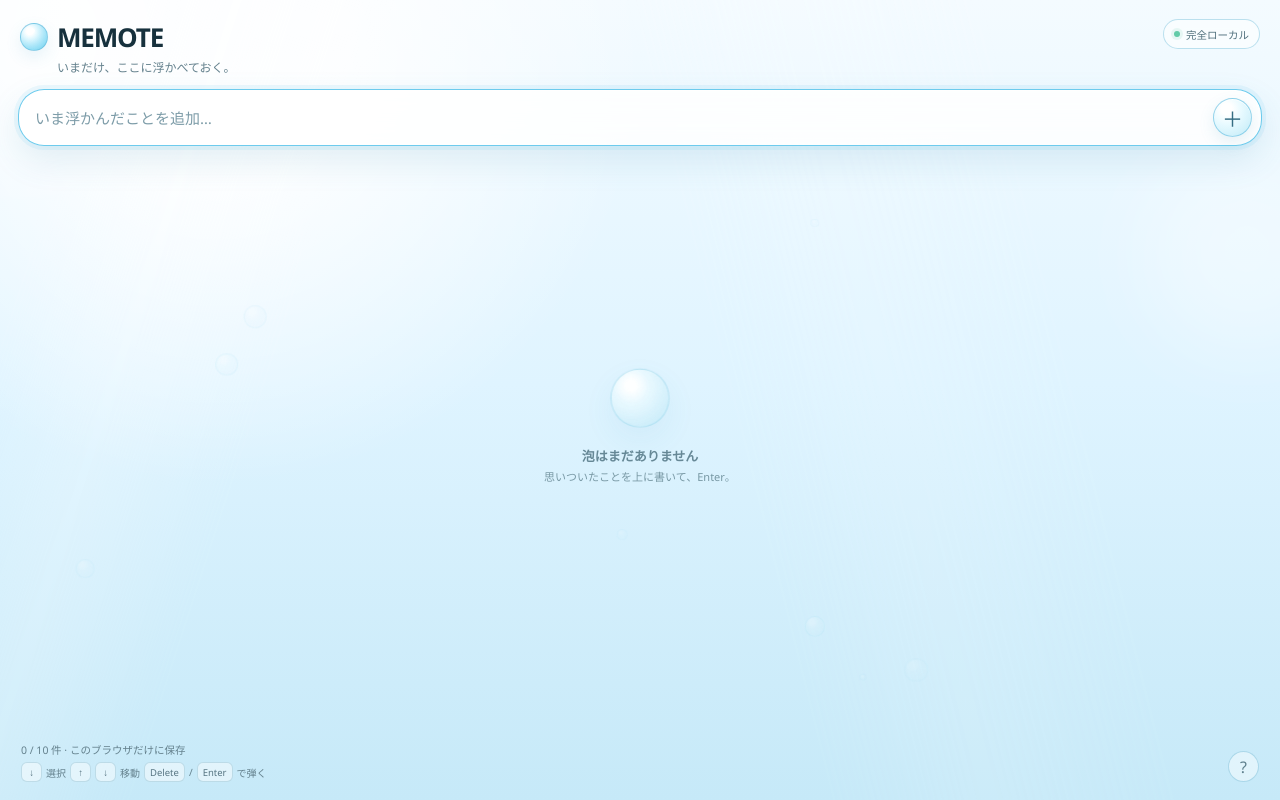
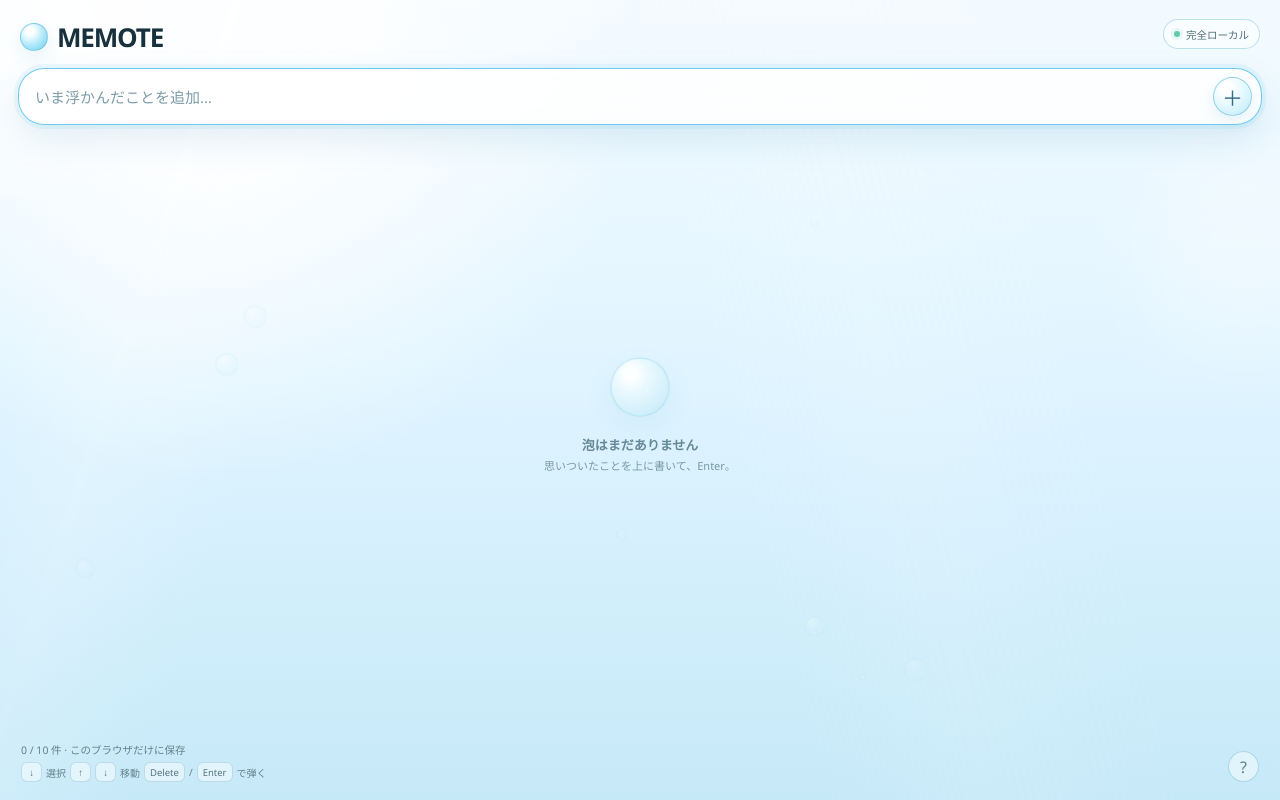
Before and after one commit to cityriver52/MEMOTE, a plain HTML site: page MEMOTE.html in a window 1280 px wide. Drawn offline with Linux system fonts and the light colour scheme.

Commit message:
Remove MEMOTE tagline

```diff
--- a/MEMOTE.html
+++ b/MEMOTE.html
@@ -13,7 +13,7 @@
 .app{position:relative;isolation:isolate;width:100%;height:100%;min-width:320px;display:grid;grid-template-rows:auto auto 1fr auto;padding:18px;background:radial-gradient(circle at 17% 7%,rgba(255,255,255,.84) 0 10%,transparent 33%),linear-gradient(180deg,#f4fbff 0%,#dff4ff 48%,#c6e9f8 100%);overflow:hidden}
 .app:before{content:"";position:absolute;inset:0;z-index:-4;pointer-events:none;opacity:.32;background-image:linear-gradient(108deg,transparent 12%,rgba(255,255,255,.55) 19%,transparent 28%),linear-gradient(76deg,transparent 55%,rgba(255,255,255,.3) 65%,transparent 77%);filter:blur(12px);transform:scale(1.12)}
 .light{position:absolute;border-radius:50%;pointer-events:none;filter:blur(42px);z-index:-3}.l1{width:260px;height:260px;left:-90px;top:-95px;background:rgba(255,255,255,.53)}.l2{width:210px;height:210px;right:-72px;top:18%;background:rgba(255,255,255,.35)}
-.top,.capture,.stage,.foot{position:relative;z-index:2}.top{display:flex;justify-content:space-between;align-items:flex-start;gap:14px;padding:1px 2px 13px}.brandline{display:flex;align-items:center;gap:9px}.brand h1{margin:0;font-size:26px;letter-spacing:-.045em;font-weight:680}.brand p{margin:3px 0 0 37px;color:var(--muted);font-size:12px}.mark{width:28px;height:28px;border-radius:50%;position:relative;background:radial-gradient(circle at 34% 28%,#fff 0 14%,#dff8ff 33%,#9fe6fb 73%,#77cde7 100%);border:1px solid rgba(88,180,216,.58);box-shadow:inset -4px -5px 10px rgba(55,164,205,.12),0 6px 16px rgba(68,160,196,.12)}.mark:after{content:"";position:absolute;width:8px;height:5px;border-radius:50%;left:6px;top:5px;background:rgba(255,255,255,.92);transform:rotate(-26deg)}
+.top,.capture,.stage,.foot{position:relative;z-index:2}.top{display:flex;justify-content:space-between;align-items:flex-start;gap:14px;padding:1px 2px 13px}.brandline{display:flex;align-items:center;gap:9px}.brand h1{margin:0;font-size:26px;letter-spacing:-.045em;font-weight:680}.mark{width:28px;height:28px;border-radius:50%;position:relative;background:radial-gradient(circle at 34% 28%,#fff 0 14%,#dff8ff 33%,#9fe6fb 73%,#77cde7 100%);border:1px solid rgba(88,180,216,.58);box-shadow:inset -4px -5px 10px rgba(55,164,205,.12),0 6px 16px rgba(68,160,196,.12)}.mark:after{content:"";position:absolute;width:8px;height:5px;border-radius:50%;left:6px;top:5px;background:rgba(255,255,255,.92);transform:rotate(-26deg)}
 .badge{border:1px solid rgba(105,185,215,.43);background:rgba(255,255,255,.5);color:#52717e;border-radius:999px;font-size:10.5px;min-height:30px;display:inline-flex;align-items:center;gap:6px;padding:6px 10px;backdrop-filter:blur(8px)}.dot{width:6px;height:6px;border-radius:50%;background:#62cba8;box-shadow:0 0 0 3px rgba(98,203,168,.13)}
 .capture{margin-bottom:12px}.capture form{display:grid;grid-template-columns:1fr auto;align-items:center;gap:8px;padding:8px 9px 8px 16px;border-radius:26px;border:1px solid rgba(112,191,220,.5);background:rgba(255,255,255,.67);box-shadow:0 12px 32px rgba(63,145,179,.12),inset 0 1px 0 rgba(255,255,255,.82);backdrop-filter:blur(12px);transition:.18s}.capture form:focus-within{background:rgba(255,255,255,.84);border-color:rgba(73,190,233,.8);box-shadow:0 0 0 4px rgba(74,191,233,.09),0 14px 34px rgba(63,145,179,.14),inset 0 1px 0 #fff}.capture input{width:100%;min-width:0;border:0;outline:0;background:transparent;color:var(--ink);font-size:15px;padding:6px 0}.capture input::placeholder{color:#7d9ca8}
 .add{width:39px;height:39px;border-radius:50%;border:1px solid rgba(87,183,221,.55);color:#356d83;cursor:pointer;background:radial-gradient(circle at 34% 27%,#fff 0 15%,#e8faff 42%,#bfeaf7 100%);box-shadow:0 6px 15px rgba(67,155,189,.13),inset 0 1px 0 rgba(255,255,255,.9);display:grid;place-items:center;font-size:21px;transition:.14s}.add:hover{filter:brightness(1.03);transform:scale(1.04)}.add:active{transform:scale(.94)}
@@ -23,13 +23,13 @@
 .ambient,.particles{position:absolute;inset:0;overflow:hidden;pointer-events:none}.ambient{z-index:-1}.particles{z-index:20}.ab,.particle{position:absolute;border-radius:50%;border:1px solid rgba(116,204,235,.38);background:radial-gradient(circle at 34% 27%,rgba(255,255,255,.94) 0 13%,rgba(230,249,255,.63) 35%,rgba(171,226,244,.25) 100%)}.ab{opacity:var(--o,.2);animation:ambient var(--ad,10s) ease-in-out var(--adelay,0s) infinite alternate}.particle{width:var(--s);height:var(--s);left:var(--x);top:var(--y);animation:fly var(--life) cubic-bezier(.12,.75,.25,1) forwards}
 .dialog{width:min(430px,calc(100vw - 32px));border:1px solid rgba(99,184,216,.48);border-radius:28px;padding:0;color:var(--ink);background:rgba(245,252,255,.97);box-shadow:0 28px 90px rgba(32,103,131,.24);backdrop-filter:blur(18px)}.dialog::backdrop{background:rgba(42,95,115,.18);backdrop-filter:blur(3px)}.dialog form{position:relative;padding:28px 27px 24px}.dialog h2{margin:5px 0 10px;font-size:19px}.dialog p,.dialog li{color:#587681;font-size:12.5px;line-height:1.65}.dialog ol{margin:14px 0;padding-left:22px}.close{position:absolute;right:13px;top:12px;width:31px;height:31px;border-radius:50%;border:0;background:rgba(203,235,246,.55);color:#52727f;cursor:pointer;font-size:19px}.privacy{padding:10px 12px;border-radius:14px;background:rgba(210,241,249,.46)}code{font-family:Consolas,monospace;font-size:11px;background:rgba(207,238,247,.55);padding:2px 5px;border-radius:6px;overflow-wrap:anywhere}.toast{position:absolute;left:50%;bottom:64px;z-index:30;transform:translate(-50%,12px);opacity:0;pointer-events:none;padding:8px 12px;border-radius:999px;background:rgba(36,75,90,.83);color:#fff;font-size:11px;box-shadow:0 8px 22px rgba(25,75,95,.18);transition:.18s}.toast.show{opacity:1;transform:translate(-50%,0)}
 @keyframes drift{from{transform:translate3d(calc(var(--dx,2px)*-1),2px,0) rotate(-.15deg)}to{transform:translate3d(var(--dx,2px),var(--dy,-6px),0) rotate(.15deg)}}@keyframes birth{0%{opacity:0;transform:translate3d(0,74px,0) scale(.36);filter:blur(2px)}58%{opacity:1;transform:translate3d(0,-7px,0) scale(1.055);filter:blur(0)}78%{transform:translate3d(0,2px,0) scale(.99)}100%{opacity:1;transform:none}}@keyframes pop{0%{opacity:1;transform:scale(1)}26%{transform:scale(.93)}55%{opacity:1;transform:scale(1.08)}100%{opacity:0;transform:scale(1.17);filter:blur(1.6px)}}@keyframes ambient{from{transform:translate3d(calc(var(--adrift,8px)*-.3),12px,0)}to{transform:translate3d(var(--adrift,8px),var(--arise,-80px),0)}}@keyframes fly{0%{opacity:.86;transform:translate3d(0,0,0) scale(.7)}60%{opacity:.55}100%{opacity:0;transform:translate3d(var(--pdx),var(--pdy),0) scale(1.08)}}@keyframes emptyfloat{from{transform:translateY(5px) scale(.98)}to{transform:translateY(-7px) scale(1.02)}}
-@media(max-width:520px){.app{padding:15px}.brand p{margin-left:0}.badge{display:none}.slot{width:99%!important;margin-left:.5%!important}}@media(prefers-reduced-motion:reduce){*,*:before,*:after{animation-duration:.001ms!important;animation-iteration-count:1!important;transition-duration:.001ms!important}.slot{transform:none!important}}
+@media(max-width:520px){.app{padding:15px}.badge{display:none}.slot{width:99%!important;margin-left:.5%!important}}@media(prefers-reduced-motion:reduce){*,*:before,*:after{animation-duration:.001ms!important;animation-iteration-count:1!important;transition-duration:.001ms!important}.slot{transform:none!important}}
 </style>
 </head>
 <body>
 <main class="app">
 <div class="light l1"></div><div class="light l2"></div><div class="ambient" id="ambient"></div><div class="particles" id="particles"></div>
-<header class="top"><div class="brand"><div class="brandline"><div class="mark"></div><h1>MEMOTE</h1></div><p>いまだけ、ここに浮かべておく。</p></div><div class="badge"><span class="dot"></span>完全ローカル</div></header>
+<header class="top"><div class="brand"><div class="brandline"><div class="mark"></div><h1>MEMOTE</h1></div></div><div class="badge"><span class="dot"></span>完全ローカル</div></header>
 <section class="capture"><form id="form" autocomplete="off"><input id="input" maxlength="240" placeholder="いま浮かんだことを追加…" spellcheck="false" autofocus><button class="add" aria-label="追加" title="Enterで追加">＋</button></form></section>
 <section class="stage"><div class="empty" id="empty"><div class="emptybubble"></div><p>泡はまだありません</p><span>思いついたことを上に書いて、Enter。</span></div><div class="list" id="list" role="list"></div></section>
 <footer class="foot"><div><p class="status" id="status"></p><p class="hint"><kbd>↓</kbd> 選択 <kbd>↑</kbd><kbd>↓</kbd> 移動 <kbd>Delete</kbd>/<kbd>Enter</kbd> で弾く</p></div><button class="help" id="help" title="使い方">?</button></footer>
```
